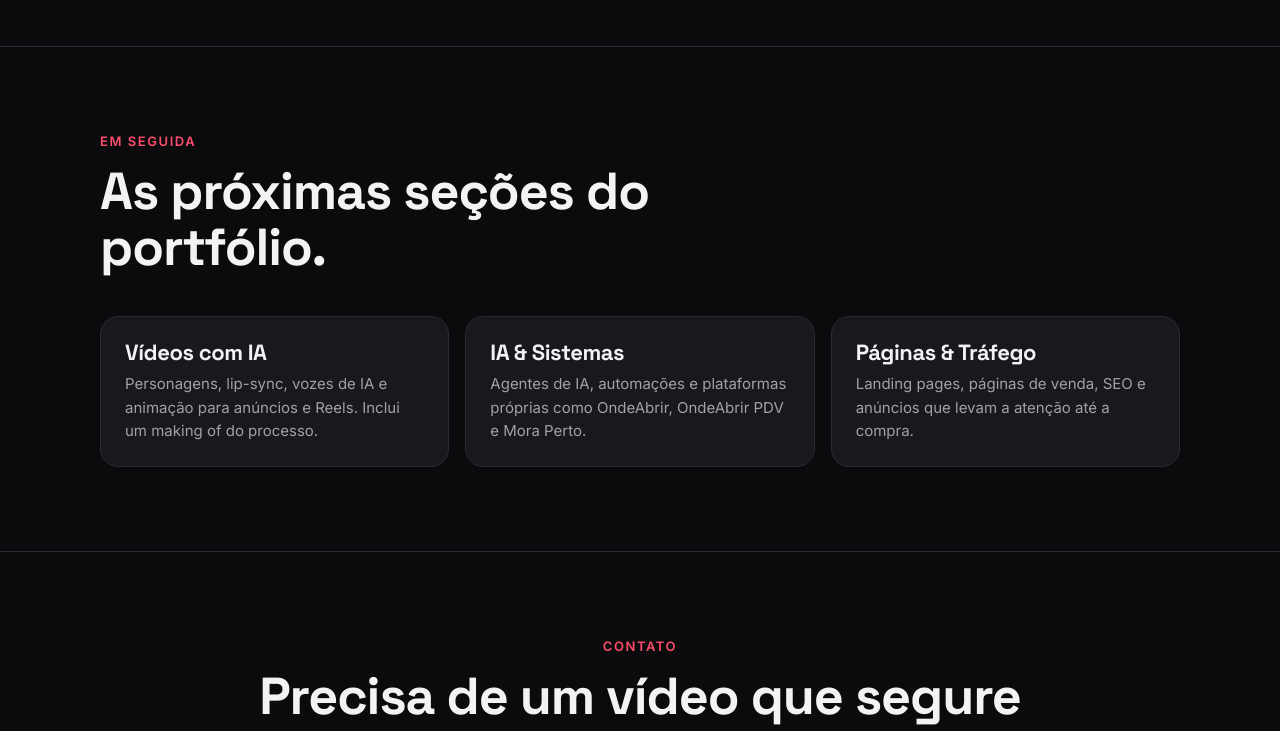
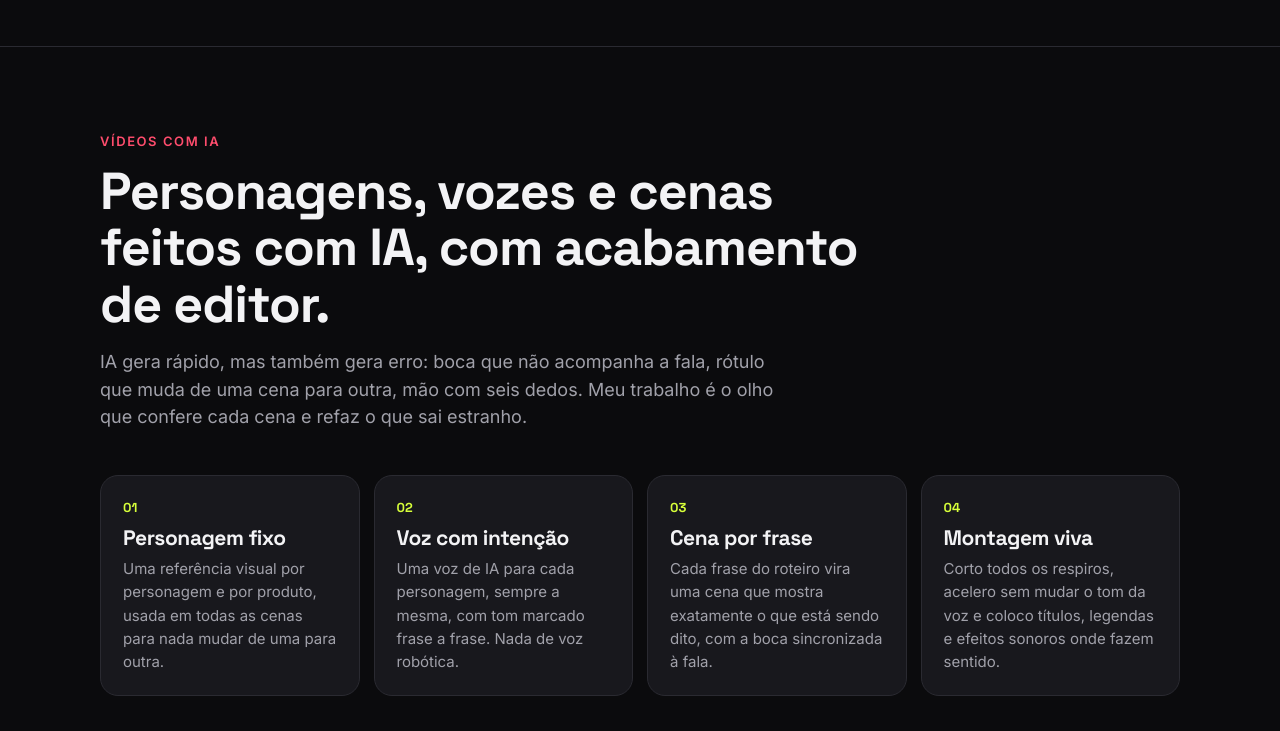
Before and after one commit to limeira94/limeira94.github.io, a plain HTML site: page index.html in a window 1280 px wide. Shown: the part 3220-3951 px from the top of the page. Drawn offline with Linux system fonts and the light colour scheme.

Commit message:
Portfólio: seção de vídeos com IA (processo)
Co-Authored-By: Claude Opus 5.5 <noreply@anthropic.com>

```diff
--- a/index.html
+++ b/index.html
@@ -117,6 +117,8 @@
   .tela .play{position:absolute;left:50%;bottom:14px;transform:translateX(-50%);white-space:nowrap;background:rgba(0,0,0,.75);border:1px solid var(--line);color:var(--txt);font-size:13px;font-weight:600;padding:7px 12px;border-radius:999px}
   .tela:hover img{opacity:.85}
   .fonte{color:var(--mut);font-size:13px;margin-top:18px}
+  .breve.duas{grid-template-columns:repeat(2,1fr)}
+  .metodo.ultimo{margin-bottom:0}
 </style>
 </head>
 <body>
@@ -230,10 +232,25 @@
 
 <section id="videos">
   <div class="wrap">
+    <div class="kicker">Vídeos com IA</div>
+    <h2>Personagens, vozes e cenas feitos com IA, com acabamento de editor.</h2>
+    <p class="lead">IA gera rápido, mas também gera erro: boca que não acompanha a fala, rótulo que muda de uma cena para outra, mão com seis dedos. Meu trabalho é o olho que confere cada cena e refaz o que sai estranho.</p>
+
+    <div class="metodo ultimo">
+      <div class="passo"><div class="n">01</div><h3>Personagem fixo</h3><p>Uma referência visual por personagem e por produto, usada em todas as cenas para nada mudar de uma para outra.</p></div>
+      <div class="passo"><div class="n">02</div><h3>Voz com intenção</h3><p>Uma voz de IA para cada personagem, sempre a mesma, com tom marcado frase a frase. Nada de voz robótica.</p></div>
+      <div class="passo"><div class="n">03</div><h3>Cena por frase</h3><p>Cada frase do roteiro vira uma cena que mostra exatamente o que está sendo dito, com a boca sincronizada à fala.</p></div>
+      <div class="passo"><div class="n">04</div><h3>Montagem viva</h3><p>Corto todos os respiros, acelero sem mudar o tom da voz e coloco títulos, legendas e efeitos sonoros onde fazem sentido.</p></div>
+    </div>
+
+  </div>
+</section>
+
+<section id="mais">
+  <div class="wrap">
     <div class="kicker">Em seguida</div>
-    <h2>As próximas seções do portfólio.</h2>
-    <div class="breve">
-      <div class="item" id="videos-item"><h3>Vídeos com IA</h3><p>Personagens, lip-sync, vozes de IA e animação para anúncios e Reels. Inclui um making of do processo.</p></div>
+    <h2>Mais duas frentes.</h2>
+    <div class="breve duas">
       <div class="item" id="dev"><h3>IA & Sistemas</h3><p>Agentes de IA, automações e plataformas próprias como OndeAbrir, OndeAbrir PDV e Mora Perto.</p></div>
       <div class="item" id="trafego"><h3>Páginas & Tráfego</h3><p>Landing pages, páginas de venda, SEO e anúncios que levam a atenção até a compra.</p></div>
     </div>
```
